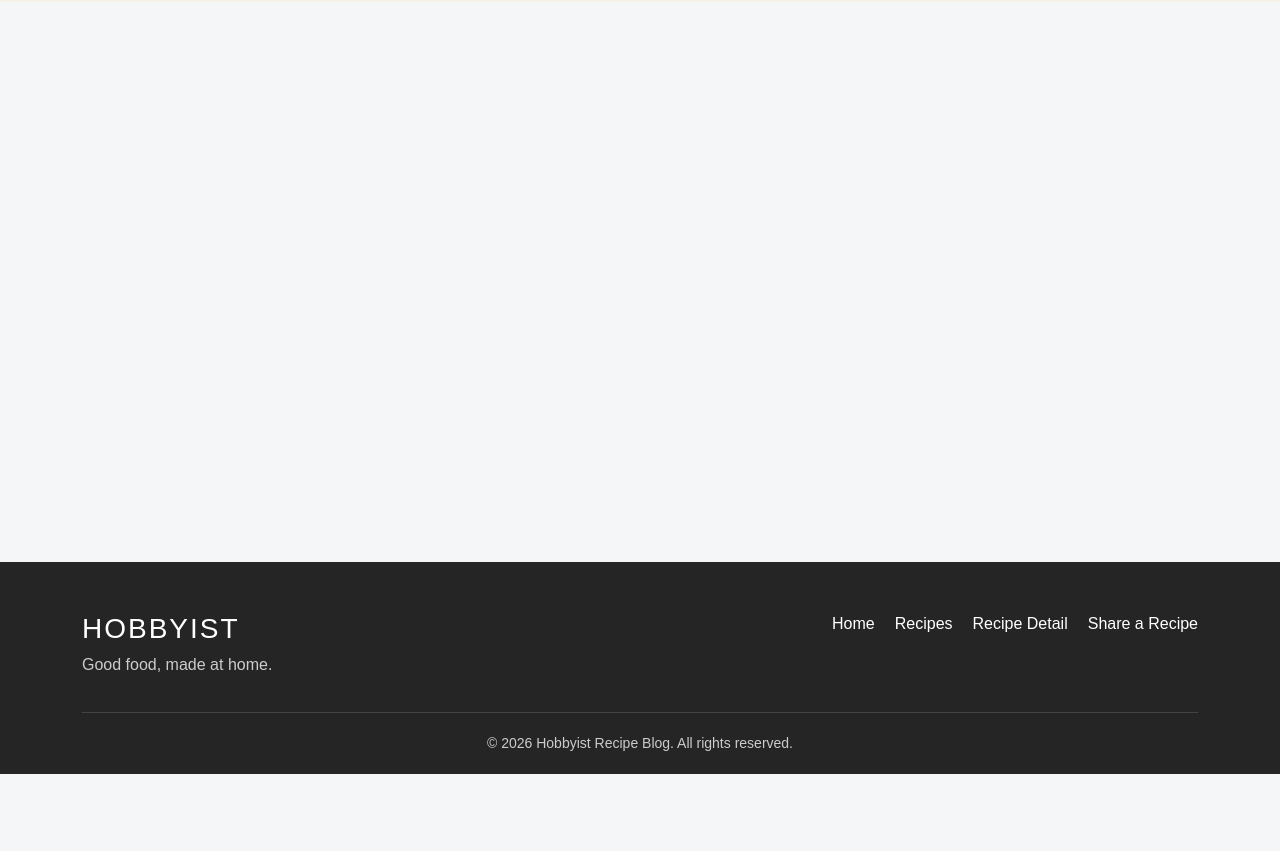
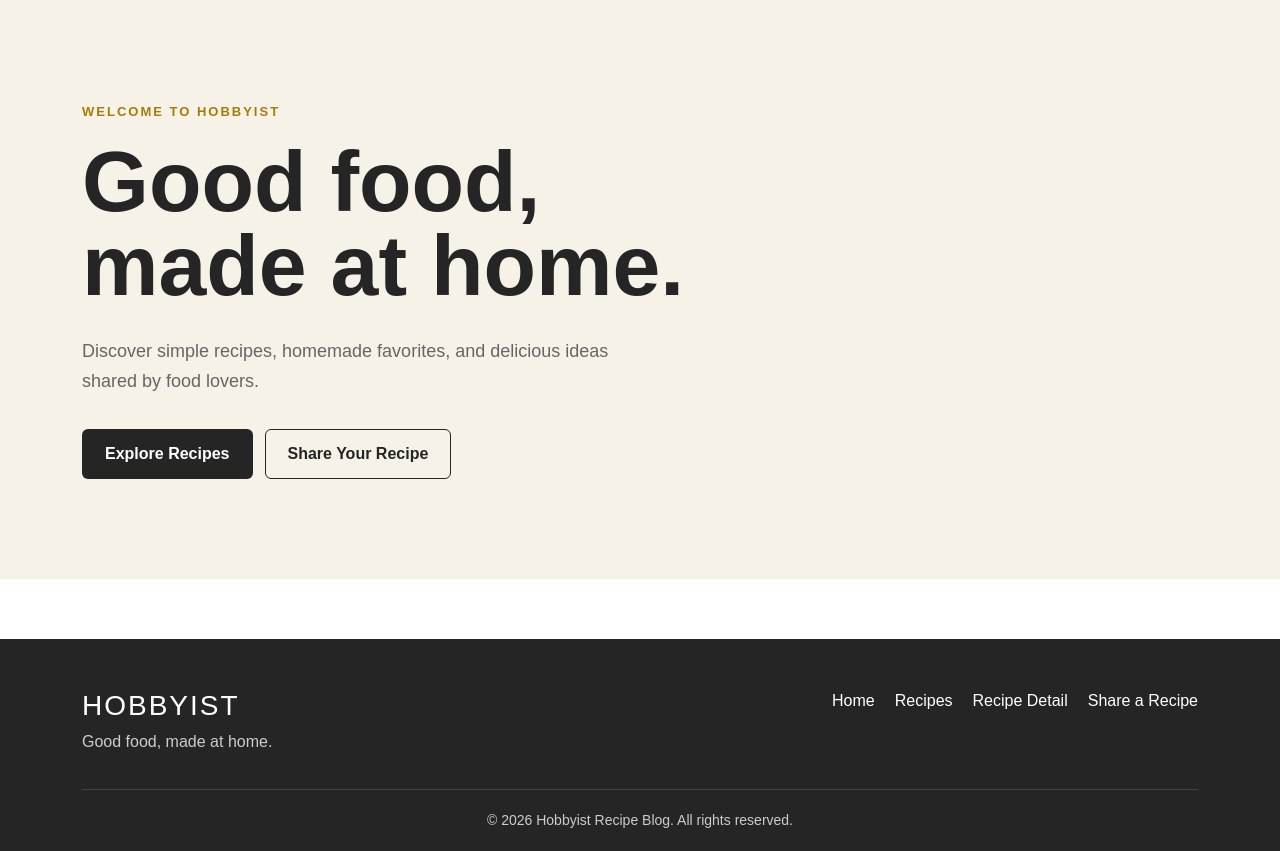
Before and after one commit to yazed102/hobbyist-recipe-blog, a website built with Vite: page Front end/index.html in a window 1280 px wide. Shown: the part 88-939 px from the top of the page. Before the commit the page ends 862 px from the top, so only its background shows below. Built offline with nearby package versions, Linux system fonts and the light colour scheme.

Commit message:
Add home hero styling

```diff
--- a/Front end/css/style.css
+++ b/Front end/css/style.css
@@ -1,33 +1,35 @@
 /* =========================================
    HOBBYIST RECIPE BLOG
-   Main Stylesheet
+   Step 1 - Base Styles
    ========================================= */
 
-
-/* Basic page settings */
+* {
+    box-sizing: border-box;
+}
 
 body {
     margin: 0;
     font-family: Arial, Helvetica, sans-serif;
-    background-color: #f5f6f7;
-    color: #1f2937;
+    color: #252525;
+    background-color: #ffffff;
 }
 
-
-/* Remove default link underline */
+img {
+    max-width: 100%;
+    height: auto;
+}
 
 a {
-    text-decoration: none;
+    color: inherit;
 }
 
-
-/* Main content spacing */
-
-main {
-    min-height: 500px;
+.container {
+    width: 100%;
 }
 
-/* Navigation */
+/* =========================================
+   Navigation
+   ========================================= */
 
 .navbar {
     background-color: #f7f2e8;
@@ -92,7 +94,13 @@ main {
     background-color: #3d3d3d;
 }
 
+
+/* =========================================
+   Responsive Navigation
+   ========================================= */
+
 @media (max-width: 991px) {
+
     .nav-link {
         margin-left: 0;
         padding: 10px 0;
@@ -104,7 +112,9 @@ main {
     }
 }
 
-/* Footer */
+/* =========================================
+   Footer
+   ========================================= */
 
 .site-footer {
     background-color: #252525;
@@ -156,7 +166,13 @@ main {
     font-size: 14px;
 }
 
+
+/* =========================================
+   Responsive Footer
+   ========================================= */
+
 @media (max-width: 768px) {
+
     .footer-content {
         flex-direction: column;
     }
@@ -166,3 +182,94 @@ main {
         gap: 10px;
     }
 }
+
+/* =========================================
+   Home Hero
+   ========================================= */
+
+.hero-section {
+    background-color: #f7f2e8;
+    padding: 100px 0;
+}
+
+.hero-content {
+    max-width: 720px;
+}
+
+.hero-eyebrow {
+    color: #a77b08;
+    font-size: 13px;
+    font-weight: 700;
+    letter-spacing: 2px;
+    margin-bottom: 18px;
+}
+
+.hero-content h1 {
+    color: #252525;
+    font-size: clamp(48px, 7vw, 86px);
+    line-height: 0.98;
+    margin-bottom: 28px;
+    font-weight: 700;
+}
+
+.hero-text {
+    max-width: 560px;
+    color: #666;
+    font-size: 18px;
+    line-height: 1.7;
+    margin-bottom: 32px;
+}
+
+.hero-actions {
+    display: flex;
+    flex-wrap: wrap;
+    gap: 12px;
+}
+
+.btn-primary-custom,
+.btn-secondary-custom {
+    padding: 12px 22px;
+    border-radius: 6px;
+    text-decoration: none;
+    font-weight: 600;
+}
+
+.btn-primary-custom {
+    background-color: #252525;
+    color: white;
+}
+
+.btn-primary-custom:hover {
+    background-color: #3d3d3d;
+    color: white;
+}
+
+.btn-secondary-custom {
+    border: 1px solid #252525;
+    color: #252525;
+}
+
+.btn-secondary-custom:hover {
+    background-color: #252525;
+    color: white;
+}
+
+
+/* =========================================
+   Responsive Hero
+   ========================================= */
+
+@media (max-width: 768px) {
+
+    .hero-section {
+        padding: 70px 0;
+    }
+
+    .hero-content h1 {
+        font-size: 52px;
+    }
+
+    .hero-text {
+        font-size: 16px;
+    }
+}
--- a/Front end/index.html
+++ b/Front end/index.html
@@ -75,10 +75,32 @@
     ========================== -->
     <main>
 
-        <!-- Home page content will be added here -->
+    <!-- Hero Section -->
+    <section class="hero-section">
+        <div class="container">
+            <div class="hero-content">
+                <p class="hero-eyebrow">WELCOME TO HOBBYIST</p>
 
-    </main>
+                <h1>Good food,<br>made at home.</h1>
 
+                <p class="hero-text">
+                    Discover simple recipes, homemade favorites,
+                    and delicious ideas shared by food lovers.
+                </p>
+
+                <div class="hero-actions">
+                    <a href="recipes.html" class="btn btn-primary-custom">
+                        Explore Recipes
+                    </a>
+
+                    <a href="submit.html" class="btn btn-secondary-custom">
+                        Share Your Recipe
+                    </a>
+                </div>
+            </div>
+        </div>
+    </section>
+</main>
 
     <!-- =========================
          FOOTER
```
